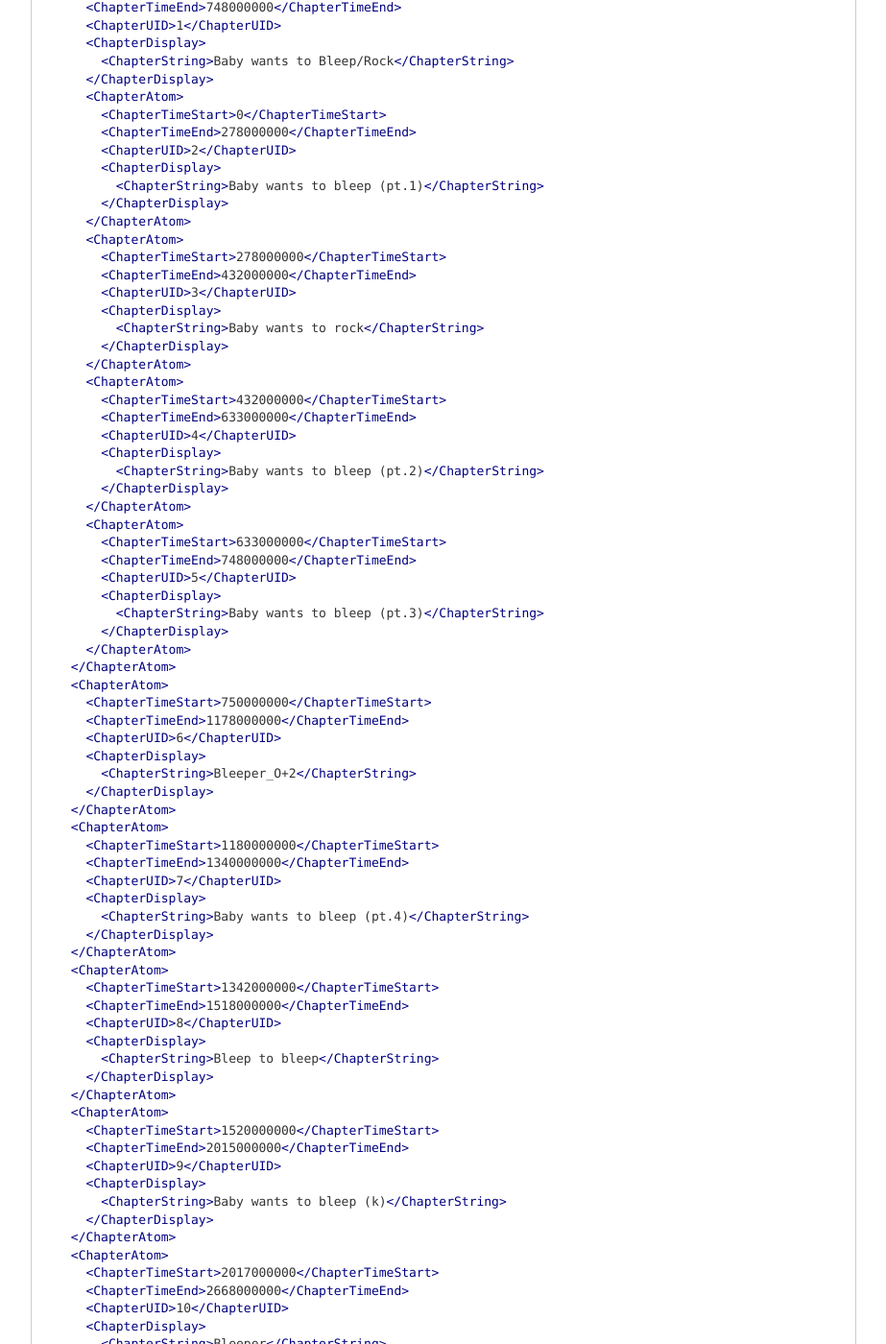
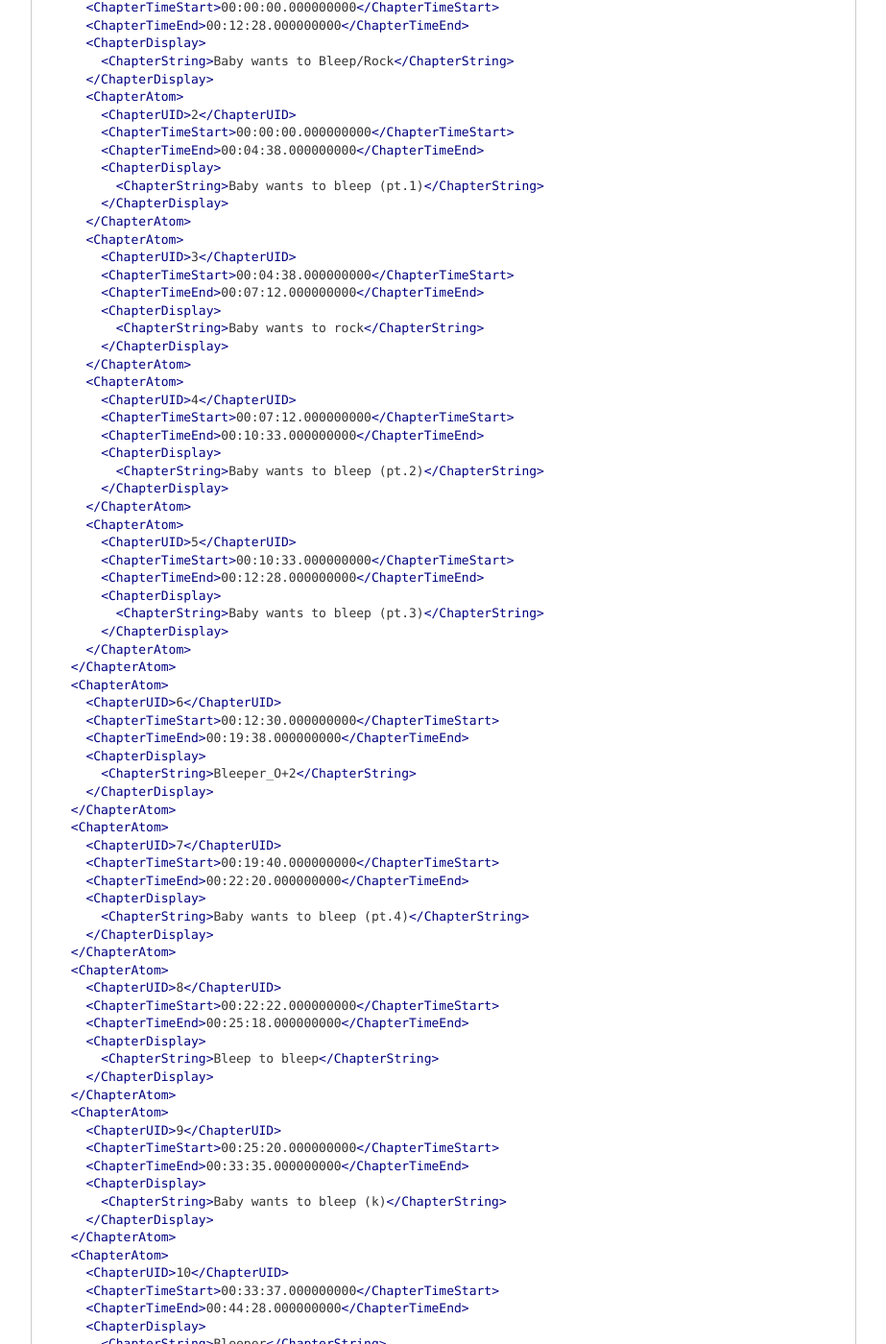
Before and after one commit to ietf-wg-cellar/matroska-specification, a Jekyll site: the page built from chapters.md, in a window 1280 px wide and 1400 px high, scrolled down 4009 px. Shown: the whole window at 96% size, without its empty margins (273-1196 px from the left). Built offline with Jekyll 4.4.1, drawn with Linux system fonts in a browser that asks for light colours; some of the changed text lies outside the part shown.

Commit message:
update ChapterTime* from u-int to hh:mm:ss.nnnnnnnnn

```diff
--- a/chapters.md
+++ b/chapters.md
@@ -96,18 +96,18 @@ This would translate in the following matroska form :
 <Chapters>
   <EditionEntry>
     <ChapterAtom>
-      <ChapterTimeStart>0</ChapterTimeStart>
-      <ChapterTimeEnd>5000000</ChapterTimeEnd>
       <ChapterUID>1193046</ChapterUID>
+      <ChapterTimeStart>00:00:00.000000000</ChapterTimeStart>
+      <ChapterTimeEnd>00:00:05.000000000</ChapterTimeEnd>
       <ChapterDisplay>
         <ChapterString>Intro</ChapterString>
         <ChapterLanguage>eng</ChapterLanguage>
       </ChapterDisplay>
     </ChapterAtom>
     <ChapterAtom>
-      <ChapterTimeStart>5000000</ChapterTimeStart>
-      <ChapterTimeEnd>25000000</ChapterTimeEnd>
       <ChapterUID>2311527</ChapterUID>
+      <ChapterTimeStart>00:00:05.000000000</ChapterTimeStart>
+      <ChapterTimeEnd>00:00:25.000000000</ChapterTimeEnd>
       <ChapterDisplay>
         <ChapterString>Before the crime</ChapterString>
         <ChapterLanguage>eng</ChapterLanguage>
@@ -118,9 +118,9 @@ This would translate in the following matroska form :
       </ChapterDisplay>
     </ChapterAtom>
     <ChapterAtom>
-      <ChapterTimeStart>25000000</ChapterTimeStart>
-      <ChapterTimeEnd>27500000</ChapterTimeEnd>
       <ChapterUID>3430008</ChapterUID>
+      <ChapterTimeStart>00:00:25.000000000</ChapterTimeStart>
+      <ChapterTimeEnd>00:00:27.500000000</ChapterTimeEnd>
       <ChapterDisplay>
         <ChapterString>The crime</ChapterString>
         <ChapterLanguage>eng</ChapterLanguage>
@@ -131,9 +131,9 @@ This would translate in the following matroska form :
       </ChapterDisplay>
     </ChapterAtom>
     <ChapterAtom>
-      <ChapterTimeStart>27500000</ChapterTimeStart>
-      <ChapterTimeEnd>38000000</ChapterTimeEnd>
       <ChapterUID>4548489</ChapterUID>
+      <ChapterTimeStart>00:00:27.500000000</ChapterTimeStart>
+      <ChapterTimeEnd>00:00:38.000000000</ChapterTimeEnd>
       <ChapterDisplay>
         <ChapterString>After the crime</ChapterString>
         <ChapterLanguage>eng</ChapterLanguage>
@@ -144,9 +144,9 @@ This would translate in the following matroska form :
       </ChapterDisplay>
     </ChapterAtom>
     <ChapterAtom>
-      <ChapterTimeStart>38000000</ChapterTimeStart>
-      <ChapterTimeEnd>43000000</ChapterTimeEnd>
       <ChapterUID>5666960</ChapterUID>
+      <ChapterTimeStart>00:00:38.000000000</ChapterTimeStart>
+      <ChapterTimeEnd>00:00:43.000000000</ChapterTimeEnd>
       <ChapterDisplay>
         <ChapterString>Credits</ChapterString>
         <ChapterLanguage>eng</ChapterLanguage>
@@ -181,81 +181,81 @@ In this example an (existing) album is split into different chapters, and one of
 <Chapters>
   <EditionEntry>
     <ChapterAtom>
-      <ChapterTimeStart>0</ChapterTimeStart>
-      <ChapterTimeEnd>748000000</ChapterTimeEnd>
       <ChapterUID>1</ChapterUID>
+      <ChapterTimeStart>00:00:00.000000000</ChapterTimeStart>
+      <ChapterTimeEnd>00:12:28.000000000</ChapterTimeEnd>
       <ChapterDisplay>
         <ChapterString>Baby wants to Bleep/Rock</ChapterString>
       </ChapterDisplay>
       <ChapterAtom>
-        <ChapterTimeStart>0</ChapterTimeStart>
-        <ChapterTimeEnd>278000000</ChapterTimeEnd>
         <ChapterUID>2</ChapterUID>
+        <ChapterTimeStart>00:00:00.000000000</ChapterTimeStart>
+        <ChapterTimeEnd>00:04:38.000000000</ChapterTimeEnd>
         <ChapterDisplay>
           <ChapterString>Baby wants to bleep (pt.1)</ChapterString>
         </ChapterDisplay>
       </ChapterAtom>
       <ChapterAtom>
-        <ChapterTimeStart>278000000</ChapterTimeStart>
-        <ChapterTimeEnd>432000000</ChapterTimeEnd>
         <ChapterUID>3</ChapterUID>
+        <ChapterTimeStart>00:04:38.000000000</ChapterTimeStart>
+        <ChapterTimeEnd>00:07:12.000000000</ChapterTimeEnd>
         <ChapterDisplay>
           <ChapterString>Baby wants to rock</ChapterString>
         </ChapterDisplay>
       </ChapterAtom>
       <ChapterAtom>
-        <ChapterTimeStart>432000000</ChapterTimeStart>
-        <ChapterTimeEnd>633000000</ChapterTimeEnd>
         <ChapterUID>4</ChapterUID>
+        <ChapterTimeStart>00:07:12.000000000</ChapterTimeStart>
+        <ChapterTimeEnd>00:10:33.000000000</ChapterTimeEnd>
         <ChapterDisplay>
           <ChapterString>Baby wants to bleep (pt.2)</ChapterString>
         </ChapterDisplay>
       </ChapterAtom>
       <ChapterAtom>
-        <ChapterTimeStart>633000000</ChapterTimeStart>
-        <ChapterTimeEnd>748000000</ChapterTimeEnd>
         <ChapterUID>5</ChapterUID>
+        <ChapterTimeStart>00:10:33.000000000</ChapterTimeStart>
+        <ChapterTimeEnd>00:12:28.000000000</ChapterTimeEnd>
         <ChapterDisplay>
           <ChapterString>Baby wants to bleep (pt.3)</ChapterString>
         </ChapterDisplay>
       </ChapterAtom>
     </ChapterAtom>
     <ChapterAtom>
-      <ChapterTimeStart>750000000</ChapterTimeStart>
-      <ChapterTimeEnd>1178000000</ChapterTimeEnd>
       <ChapterUID>6</ChapterUID>
+      <ChapterTimeStart>00:12:30.000000000</ChapterTimeStart>
+      <ChapterTimeEnd>00:19:38.000000000</ChapterTimeEnd>
       <ChapterDisplay>
         <ChapterString>Bleeper_O+2</ChapterString>
       </ChapterDisplay>
     </ChapterAtom>
     <ChapterAtom>
-      <ChapterTimeStart>1180000000</ChapterTimeStart>
-      <ChapterTimeEnd>1340000000</ChapterTimeEnd>
       <ChapterUID>7</ChapterUID>
+      <ChapterTimeStart>00:19:40.000000000</ChapterTimeStart>
+      <ChapterTimeEnd>00:22:20.000000000</ChapterTimeEnd>
       <ChapterDisplay>
         <ChapterString>Baby wants to bleep (pt.4)</ChapterString>
       </ChapterDisplay>
     </ChapterAtom>
     <ChapterAtom>
-      <ChapterTimeStart>1342000000</ChapterTimeStart>
-      <ChapterTimeEnd>1518000000</ChapterTimeEnd>
       <ChapterUID>8</ChapterUID>
+      <ChapterTimeStart>00:22:22.000000000</ChapterTimeStart>
+      <ChapterTimeEnd>00:25:18.000000000</ChapterTimeEnd>
       <ChapterDisplay>
         <ChapterString>Bleep to bleep</ChapterString>
       </ChapterDisplay>
     </ChapterAtom>
     <ChapterAtom>
-      <ChapterTimeStart>1520000000</ChapterTimeStart>
-      <ChapterTimeEnd>2015000000</ChapterTimeEnd>
       <ChapterUID>9</ChapterUID>
+      <ChapterTimeStart>00:25:20.000000000</ChapterTimeStart>
+      <ChapterTimeEnd>00:33:35.000000000</ChapterTimeEnd>
       <ChapterDisplay>
         <ChapterString>Baby wants to bleep (k)</ChapterString>
       </ChapterDisplay>
     </ChapterAtom>
     <ChapterAtom>
-      <ChapterTimeStart>2017000000</ChapterTimeStart>
-      <ChapterTimeEnd>2668000000</ChapterTimeEnd>
       <ChapterUID>10</ChapterUID>
+      <ChapterTimeStart>00:33:37.000000000</ChapterTimeStart>
+      <ChapterTimeEnd>00:44:28.000000000</ChapterTimeEnd>
       <ChapterDisplay>
         <ChapterString>Bleeper</ChapterString>
       </ChapterDisplay>
```
